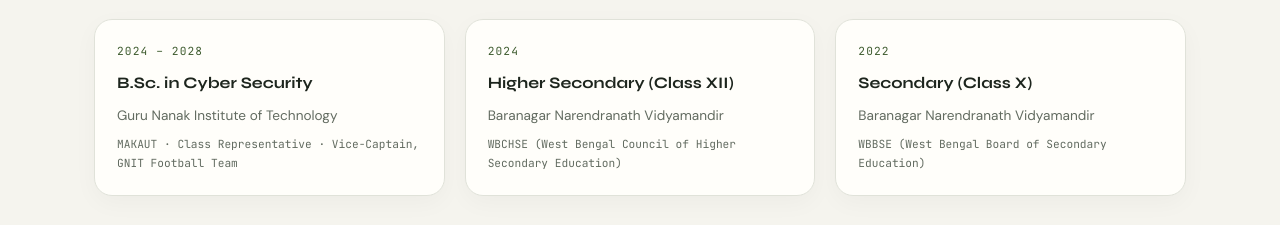
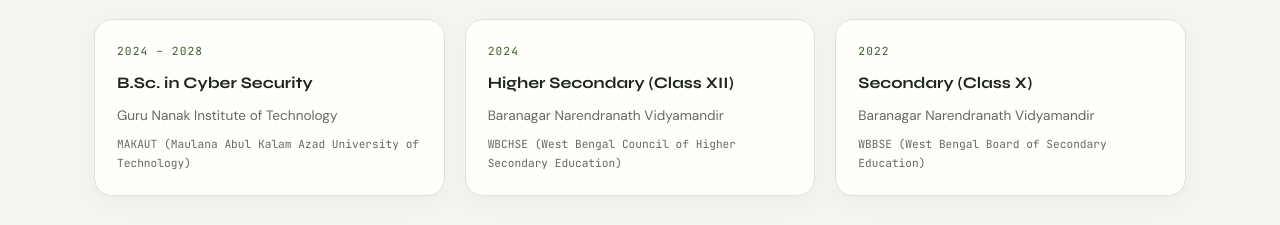
Before and after one commit to anubhab7105/My_Portfolio, a Next.js app: page /about in a window 1280 px wide. Shown: the part 3340-3565 px from the top of the page. Built offline with nearby package versions, Linux system fonts and the light colour scheme.

Commit message:
style(about): keep education details separate from activities

```diff
--- a/app/about/page.tsx
+++ b/app/about/page.tsx
@@ -76,7 +76,7 @@
 ];
 
 const EDUCATION = [
-  { year: '2024 – 2028', degree: 'B.Sc. in Cyber Security', school: 'Guru Nanak Institute of Technology', board: 'MAKAUT · Class Representative · Vice-Captain, GNIT Football Team' },
+  { year: '2024 – 2028', degree: 'B.Sc. in Cyber Security', school: 'Guru Nanak Institute of Technology', board: 'MAKAUT (Maulana Abul Kalam Azad University of Technology)' },
   { year: '2024', degree: 'Higher Secondary (Class XII)', school: 'Baranagar Narendranath Vidyamandir', board: 'WBCHSE (West Bengal Council of Higher Secondary Education)' },
   { year: '2022', degree: 'Secondary (Class X)', school: 'Baranagar Narendranath Vidyamandir', board: 'WBBSE (West Bengal Board of Secondary Education)' },
 ];
```
